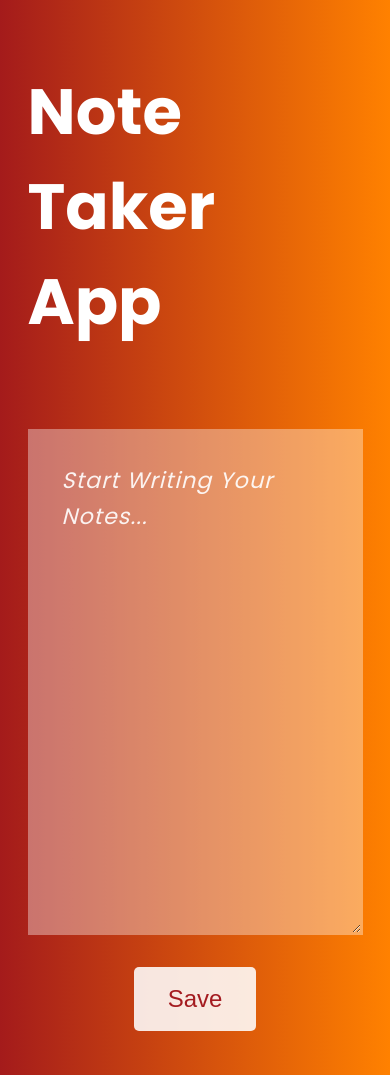
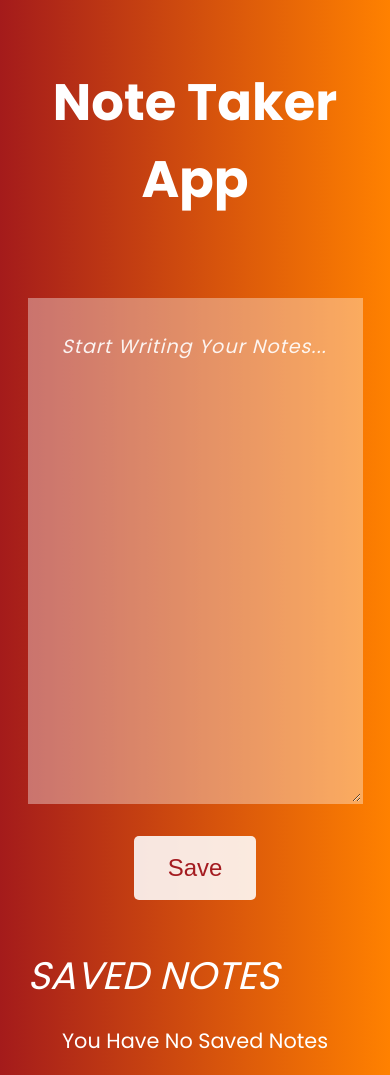
Before and after one commit to JhoellOpeyemi/note-taker-app, a plain HTML site: page index.html in a window 390 px wide. Shown: the top 1075 px of the page. Drawn offline with Linux system fonts and the light colour scheme.

Commit message:
Updated style.css

```diff
--- a/css/style.css
+++ b/css/style.css
@@ -217,3 +217,23 @@ i {
 	opacity: 0;
 	pointer-events: none;
 }
+
+@media screen and (max-width: 580px) {
+	.header {
+		font-size: 3.2rem;
+		margin-bottom: 5rem;
+		text-align: center;
+	}
+
+	#note-textarea {
+		font-size: 1.2rem;
+	}
+
+	.saved-notes h3 {
+		font-size: 2.4rem;
+	}
+
+	.view-all-notes a {
+		font-size: 1.3rem;
+	}
+}
```
